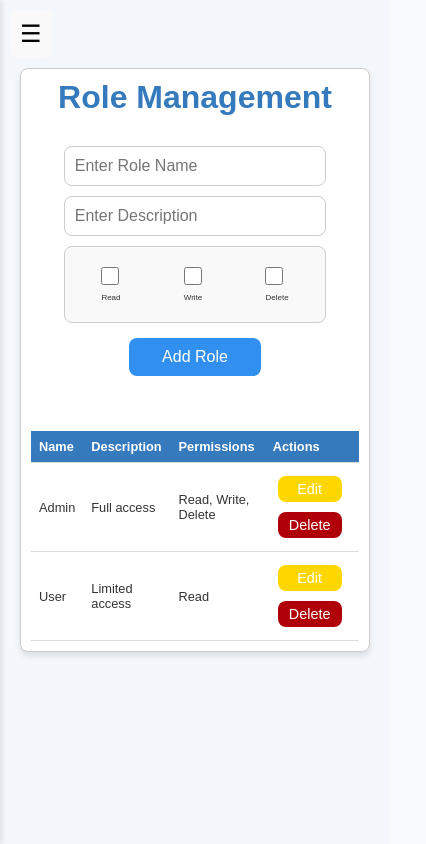
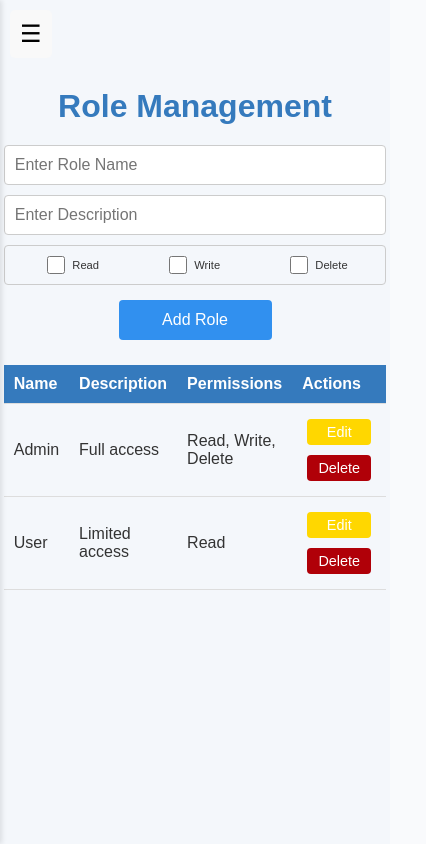
Before and after one commit to tropnicates/rbac_app, a React (Create React App) app: page /roles in a window 390 px wide. Shown: the whole page, 426 px wide, since content can reach past the window. Built offline with nearby package versions, Linux system fonts and the light colour scheme.

Commit message:
css modified

```diff
--- a/src/assets/styles/Permissions.css
+++ b/src/assets/styles/Permissions.css
@@ -1,10 +1,7 @@
 .permissions-container {
-  max-width: 900px;
-  margin: 20px auto;
+  margin: 0 auto;
   padding: 20px;
-  background-color: #fff;
   border-radius: 8px;
-  box-shadow: 0 4px 6px rgba(0, 0, 0, 0.1);
   display: flex;
   flex-direction: column;
   align-items: center;
@@ -16,41 +13,33 @@
   margin-bottom: 20px;
   text-align: center;
 }
-
 .role-table-container {
   width: 100%;
   margin-bottom: 20px;
 }
-
 .role-table-header {
   font-weight: bold;
   color: #357ABD;
-  font-size: 1.4rem;
+  font-size: 1.5rem;
   text-align: center;
   margin-bottom: 10px;
 }
-
 .role-table {
   width: 100%;
   border-collapse: collapse;
   margin-top: 20px;
 }
-
 .role-table th, .role-table td {
   padding: 10px;
   text-align: left;
-  border-bottom: 1px solid #ddd;
 }
-
 .role-table th {
   background-color: #357ABD;
   color: #fff;
 }
-
 .role-table tr:hover {
   background-color: #f1f1f1;
 }
-
 button {
   background-color: #357ABD;
   color: white;
@@ -72,7 +61,6 @@ button:hover {
   gap: 15px;
   padding: 10px;
 }
-
 .checkbox-label {
   display: flex;
   align-items: center;
@@ -81,12 +69,10 @@ button:hover {
   color: #555;
   cursor: pointer;
 }
-
 .checkbox-label input[type="checkbox"] {
   accent-color: #357ABD;
   cursor: pointer;
 }
-
 .permissions-row {
   display: flex;
   justify-content: space-between;
@@ -97,11 +83,9 @@ button:hover {
   margin-bottom: 10px;
   transition: background-color 0.3s ease;
 }
-
 .permissions-row:hover {
   background-color: #f9fafc;
 }
-
 .permission-actions button {
   margin-left: auto;
   background-color: #357ABD;
@@ -111,7 +95,6 @@ button:hover {
   cursor: pointer;
   transition: all 0.3s ease;
 }
-
 .permission-actions button:hover {
   background-color: #357ABD;
 }
@@ -119,79 +102,22 @@ button:hover {
   display: flex;
   align-items: center;
   gap: 8px;
-  font-size: 0.95rem;
+  font-size: 1rem;
   color: #357ABD;
   cursor: pointer;
 }
-
 .checkbox-label:hover {
   color: #357ABD;
 }
 
-
-
 @media (max-width: 768px) {
   .permissions-container {
-    padding: 15px;
     margin-top: 3rem;
   }
-
-  .permissions-header {
+  .permissions-header{
     font-size: 2rem;
-    margin-bottom: 20px;
   }
-
   .role-table th, .role-table td {
-    font-size: 0.9rem;
-    padding: 8px;
-  }
-
-  .permission-item button {
-    font-size: 0.8rem;
-    padding: 6px 12px;
-  }
-
-  .permissions-checkboxes {
-    gap: 12px;
-  }
-
-  input {
-    padding: 8px;
+    font-size: 1rem;
   }
 }
-
-@media (max-width: 480px) {
-  .permissions-container {
-    padding: 10px;
-    margin-top: 3rem;
-  }
-
-  .permissions-header {
-    font-size: 1.4rem;
-  }
-
-  .permission-list {
-    gap: 5px;
-  }
-
-  .permission-item {
-    flex-direction: column;
-    align-items: flex-start;
-    padding: 10px;
-  }
-
-  .permission-item button {
-    margin-top: 10px;
-    font-size: 0.75rem;
-  }
-
-  .role-table th, .role-table td {
-    font-size: 0.8rem;
-    padding: 8px;
-  }
-
-  button {
-    font-size: 0.9rem;
-    padding: 5px 5px;
-  }
-}
--- a/src/assets/styles/Roles.css
+++ b/src/assets/styles/Roles.css
@@ -1,21 +1,13 @@
 .role {
   padding: 20px;
-  background: #fff;
-  border-radius: 8px;
-  box-shadow: 0 4px 6px rgba(0, 0, 0, 0.1);
-  margin-top: 3rem;
-  border: 1px solid #ccc;
 }
-
 .rolemanagement {
   font-size: 2.5rem;
   font-weight: bold;
   margin-bottom: 20px;
   text-align: center;
   color: #357ABD;
-
 }
-
 .role-form {
   display: flex;
   flex-wrap: wrap;
@@ -25,45 +17,37 @@
   flex-direction: row;
   align-items: center;
   justify-content: center;
-  border-radius: 8px;
-  box-shadow: 0 4px 6px rgba(0, 0, 0, 0.1);
+  border-radius: 4px;
 }
-
 .input-field {
   flex: 1;
-  min-width: 150px;
   padding: 10px;
   font-size: 1rem;
   border: 1px solid #ccc;
-  border-radius: 8px;
+  border-radius: 4px;
   display: flex;
   flex-direction: column;
   align-items: center;
   justify-content: center;
   outline: none;
 }
-
 .btn-submit {
-  padding: 12px 20px;
   font-size: 1rem;
   background-color: #3190ef;
   color: white;
   border: none;
-  border-radius: 8px;
+  border-radius: 4px;
   cursor: pointer;
   transition: background-color 0.3s;
 }
-
 .btn-submit:hover {
   background-color: #357ABD;
 }
-
 .role-table {
   width: 100%;
   border-collapse: collapse;
   margin-top: 20px;
 }
-
 .role-table th,
 .role-table td {
   text-align: left;
@@ -71,53 +55,33 @@
   border-bottom: 1px solid #ddd;
   font-weight: 0.5rem;
 }
-
 .role-table th {
   background-color: #357ABD;
   color: #fff;
 }
-
 .role-table tr:hover {
   background-color: #f1f1f1;
 }
-
 .action-btn {
   font-size: 0.9rem;
   color: #fff;
   border: none;
-  border-radius: 8px;
+  border-radius: 4px;
   cursor: pointer;
   align-items: center;
   justify-content: center;
 }
-
 .action-btn.edit {
   background-color: #FFD700;
 }
-
 .action-btn.edit:hover {
   background-color: #357ABD;
 }
-
 .action-btn.delete {
   background-color: #B00008;
 }
-
 .action-btn.delete:hover {
   background-color:  #357ABD;
-}
-
-
-.permissions {
-  display: flex;
-  flex-direction: row;
-  align-items: center;
-  gap: 10px;
-  justify-content: space-around;
-  border: 1px solid #ccc;
-  border-radius: 8px;
-  background-color: #f9f9f9;
-  padding: 10px;
 }
 .permissions {
   display: flex;
@@ -126,107 +90,58 @@
   gap: 10px;
   justify-content: space-around;
   border: 1px solid #ccc;
-  border-radius: 8px;
-  font-weight: normal;
+  border-radius: 4px;
   padding: 10px;
 }
-
 .permission-item {
   display: flex;
   align-items: center;
-  gap: 8px;
+  gap: 2px;
   cursor: pointer;
+  font-size: 0.7rem;
 }
-
 .permission-item input[type="checkbox"] {
   width: 18px;
   height: 18px;
   cursor: pointer;
 }
-
 .permission-item span {
   font-size: 1rem;
 }
 
 @media (max-width: 768px) {
   .role {
-    padding: 10px;
+    margin-top: 3rem;
+    width: 100%;
+    font-size: 20px;
+  }
+  .rolemanagement{
+    font-size: 2rem;
+    text-align: center;
+  }
+.role-form {
     display: flex;
     flex-direction: column;
     align-items: center;
     justify-content: center;
-    gap: 10px;
-    border: 1px solid #ccc;
   }
-  .rolemanagement{
-    font-size: 2rem;
+
+  .permissions {
+    width: 100%;
   }
-.btn-submit {
-  padding: 10px 10px;
-  font-size: 1rem;
-  width: 50%;
-}
-
-  .role-form {
-    width: 80%;
-    gap: 10px;
-    display: flex;
-    flex-direction: column;
-    align-items: center;
-    justify-content: center;
-    box-shadow: none;
+  .permission-item input[type="checkbox"] {
+    width: 28px;
   }
   .action-btn.edit,
   .action-btn.delete {
     width: 4rem;
   }
-
   .action-btn.edit {
     margin-bottom: 5px;
   }
-
-  .input-field {
-    width: 100%;
-    gap: 10px;
-    box-shadow: none;
-  }
-
   .role-table th,
   .role-table td {
-    font-size: 0.9rem;
-    gap: 10px;
-  }
-  .permissions {
-    display: flex;
-    flex-direction: row;
-    font-size: 0.8rem;
-    width: 100%;
-    gap: 10px;
-
-  }
-  .permission-item{
-    display: flex;
-    flex-direction: row;
-    align-items: center;
-    justify-content: space-around;
+    font-size: 0.75rem;
   }
 
 }
-
-
-@media (max-width: 480px) {
-  .permissions {
-    display: flex;
-    flex-direction: row;
-    font-size: 0.5rem;
-    width: 100%;
-    align-items: center;
-  }
-  .permission-item{
-    display: flex;
-    flex-direction: column;
-    align-items: center;
-    justify-content: space-around;
-  }
-
-}
--- a/src/assets/styles/permissionList.css
+++ b/src/assets/styles/permissionList.css
@@ -1,14 +1,10 @@
 .permissions-list {
   width: 100%;
-  padding: 10px;
-  background-color: #fff;
-  border-radius: 8px;
-  box-shadow: 0 4px 6px rgba(0, 0, 0, 0.1);
+  border-radius: 4px;
   display: flex;
   flex-direction: column;
   gap: 10px;
 }
-
 .title{
   color: #357ABD;
   font-weight: bold;
@@ -17,51 +13,41 @@
   align-items: center;
   justify-content: center;
   font-size: 1.5rem;
-  margin-bottom: 1rem;
-  margin-top: 1rem;
 }
-
 .role-permissions {
   display: flex;
   flex-direction: column;
   gap: 15px;
   padding: 15px;
   border: 1px solid #ddd;
-  border-radius: 8px;
+  border-radius: 4px;
   transition: background-color 0.3s ease;
 }
-
 .role-permissions:hover {
   background-color: #f9fafc;
 }
-
 .rolename{
   font-weight: bold;
   color: #357ABD;
   font-size: 1.25rem;
 }
-
 .permissions-checkboxes {
   display: flex;
   flex-wrap: wrap;
   gap: 15px;
   font-size: 1rem;
+  color: black;
 }
-
 .checkbox-label {
   display: flex;
   align-items: center;
-  gap: 8px;
-  font-size: 1.5rem;
-  color: #555;
+  gap: 20px;
   cursor: pointer;
   transition: color 0.3s ease;
 }
-
 .checkbox-label:hover {
   color: #357ABD;
 }
-
 .checkbox-label input[type="checkbox"] {
   accent-color: #357ABD;
   cursor: pointer;
@@ -69,45 +55,19 @@
 
 @media (max-width: 768px) {
   .permissions-list {
-    padding: 15px;
+    padding: 1rem;
   }
-
   .container-list {
     font-size: 1rem;
   }
-
   .role-permissions {
-    gap: 10px;
-    padding: 12px;
+    gap: 1rem;
+    padding: 1rem;
   }
-
-  .role {
-    font-size: 1.1rem;
-  }
-
-  .checkbox-label {
-    font-size: 0.95rem;
-  }
-}
-
-@media (max-width: 480px) {
-  .permissions-list {
-    padding: 10px;
-  }
-
-  .container-list {
-    font-size: 1.2rem;
-  }
-
-  .role-permissions {
-    padding: 10px;
-  }
-
   .role {
     font-size: 1rem;
   }
-
   .checkbox-label {
-    font-size: 0.9rem;
+    font-size: 1rem;
   }
 }
--- a/src/assets/styles/users.css
+++ b/src/assets/styles/users.css
@@ -1,12 +1,6 @@
 .user {
-  margin: 20px auto;
   padding: 20px;
-  max-width: 1200px;
-  padding-left: 20px;
-  padding-right: 20px;
-  box-sizing: border-box;
 }
-
 .usermanagement {
   font-size: 2.5rem;
   font-weight: bold;
@@ -14,29 +8,23 @@
   text-align: center;
   color: #357ABD;
 }
-
 .user-form {
   display: flex;
-  flex-wrap: wrap;
   flex-direction: row;
   align-items: center;
   justify-content: center;
   gap: 10px;
   margin-bottom: 20px;
 }
-
 .input-field {
   flex: 1;
   height: 40px;
   min-width: 150px;
-  padding: 10px;
   font-size: 1rem;
-  border: 1px solid #ccc;
   border-radius: 4px;
 }
 
 .btn-submit {
-  padding: 10px 20px;
   font-size: 1rem;
   background-color: #357ABD;
   color: white;
@@ -44,6 +32,12 @@
   border-radius: 4px;
   cursor: pointer;
   transition: background-color 0.3s;
+  display: flex;
+  flex-direction: row;
+  align-items: center;
+  justify-content: center;
+  height: 40px;
+
 }
 
 .btn-submit:hover {
@@ -51,12 +45,10 @@
 }
 .validation-error {
   color: #D8000C;
-  font-size: 1.2rem;
+  font-size: 1rem;
   display: flex;
   flex-direction: column;
   text-align: center;
-  margin-bottom: 20px;
-  padding: 0;
 }
 
 .user-table {
@@ -69,7 +61,6 @@
 .user-table td {
   text-align: left;
   padding: 10px;
-  border-bottom: 1px solid #ddd;
 }
 
 .user-table th {
@@ -114,7 +105,7 @@
   justify-content: space-between;
   width: 100%;
   gap: 30px;
-  margin-top: 3rem;
+  margin-top: 1rem;
 }
 
 .search-bar {
@@ -134,25 +125,20 @@
 .search-bar {
   padding: 10px;
   border: 1px solid #ccc;
-  border-radius: 8px;
+  border-radius: 4px;
 }
 
 @media (max-width: 768px) {
   .user {
-    margin: 0 0px;
-    padding: 10px;
-    border: 1px solid #ccc;
     margin-top: 3rem;
-    border-radius: 8px;
+    width: 100%;
+    font-size: 20px;
   }
   .usermanagement {
     font-size: 2rem;
     text-align: center;
-    margin-bottom: 15px;
   }
   .user-form {
-    width: 90%;
-    margin-left: 15px;
     display: flex;
     flex-direction: column;
     align-items: center;
@@ -160,37 +146,38 @@
   }
   .input-field {
     width: 100%;
-    min-width: unset;
   }
   .btn-submit {
-    width: 100%;
-    padding: 12px;
+    width: 40%;
     display: flex;
-    flex-direction: row;
+    flex-direction: column;
     align-items: center;
     justify-content: center;
   }
+  .search-sort{
+    gap: 10px;
+    height:2.5rem;
+  }
   .sort-btn {
-    font-size: 0.7rem;
-    width: 20vw;
-    display: flex;
-    padding: 10px;
-    flex-direction: row;
-    justify-content: space-around;
+    font-size: 0.45rem;
+    height:2.5rem;
+    border-radius: 4px;
+  }
+  .search-bar {
+    border: 1px solid #ccc;
+    border-radius: 4px;
   }
   .user-table {
     width: 100%;
-    font-size: 0.8rem;
+    font-size: 0.75rem;
   }
   .user-table th,
   .user-table td {
-    padding: 8px 5px;
+    padding: 5px 5px;
     word-wrap: break-word;
   }
   .action-btn {
-    width: 70px;
-    padding: 5px;
-    font-size: 0.8rem;
+    font-size: 1rem;
   }
   .validation-error {
     font-size: 0.85rem;
@@ -198,40 +185,3 @@
     text-align: center;
   }
 }
-
-@media (max-width: 480px) {
-  .user {
-    padding: 5px;
-  }
-  .usermanagement {
-    font-size: 1.5rem;
-    margin-top: 3rem;
-  }
-  .user-form {
-    flex-direction: column;
-    align-items: stretch;
-    gap: 8px;
-  }
-  .input-field {
-    font-size: 0.9rem;
-    padding: 8px;
-  }
-  .btn-submit {
-    font-size: 0.9rem;
-    padding: 10px;
-  }
-  .user-table {
-    font-size: 0.7rem;
-  }
-  .user-table th,
-  .user-table td {
-    padding: 5px;
-  }
-  .action-btn {
-    width: 60px;
-    font-size: 0.75rem;
-  }
-  .validation-error {
-    font-size: 0.75rem;
-  }
-}
--- a/src/pages/Permissions.js
+++ b/src/pages/Permissions.js
@@ -66,7 +66,7 @@ const Permissions = () => {
 
   return (
     <div className="permissions-container">
-      <div className="permissions-header">Role and Permission Management</div>
+      <div className="permissions-header">Dynamic Role Management</div>
       <RoleTable
         roles={roles}
         onEditRole={handleEditRole}
```
Also changed, not shown: src/assets/styles/Dashboard.css (+1 -19 lines), src/assets/styles/RoleTable.css (+8 -9 lines), src/assets/styles/modal.css (+12 -56 lines), src/assets/styles/usertable.css (+8 -8 lines).
